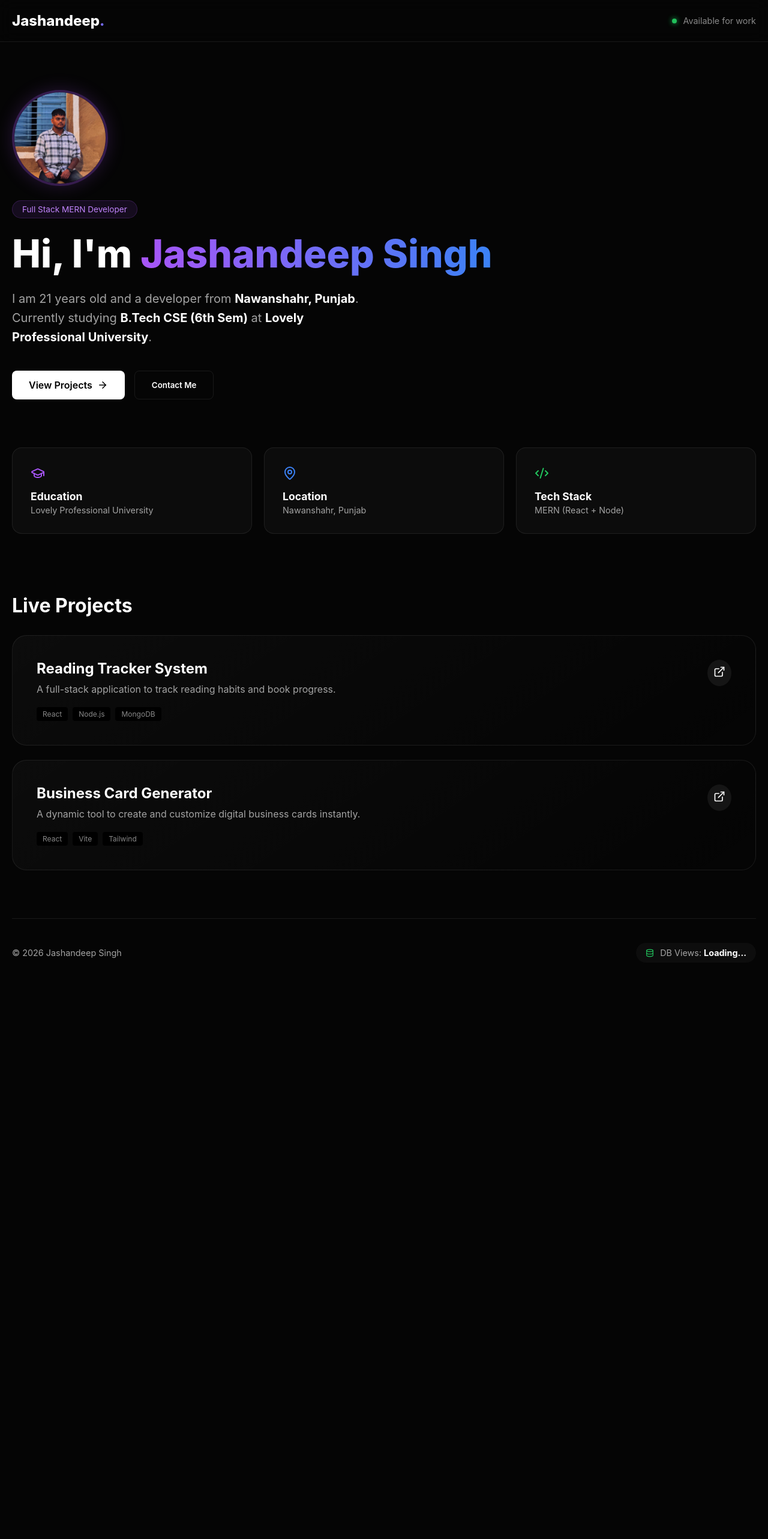
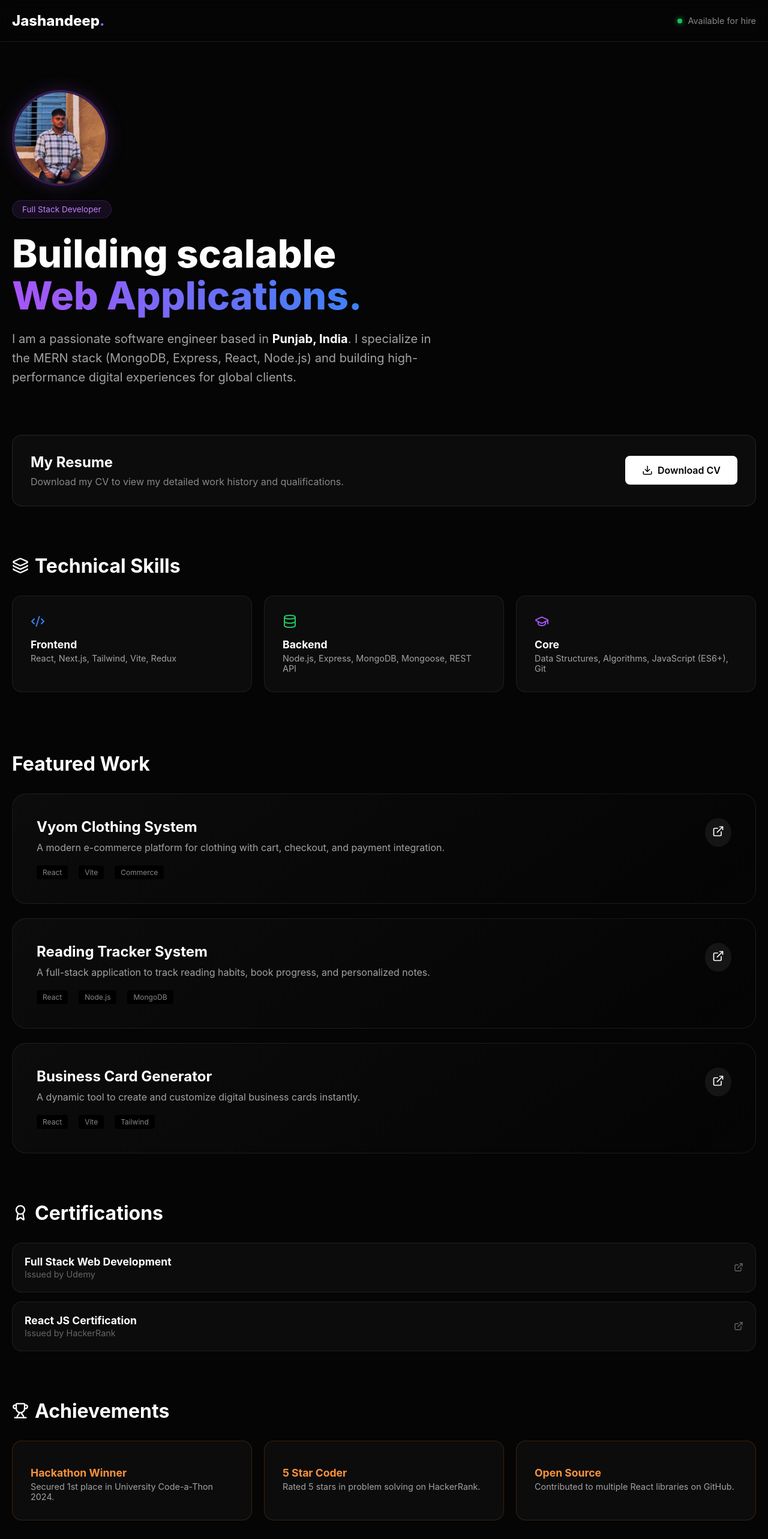
Before and after one commit to JashanLPU/jashandeep-portfolio, a React (Vite) app: page / in a window 1280 px wide. Shown: the top 2566 px of the page at 60% size. Before the commit the page ends 1645 px from the top, so only its background shows below. Built offline with nearby package versions, Linux system fonts and the light colour scheme; no server answers.

Commit message:
Update portfolio with professional sections and new project

```diff
--- a/src/App.jsx
+++ b/src/App.jsx
@@ -2,18 +2,25 @@ import { useEffect, useState } from "react";
 import { motion } from "framer-motion";
 import {
   Code2, Database, MapPin, GraduationCap,
-  ExternalLink, ArrowRight
+  ExternalLink, ArrowRight, Download, FileText,
+  Award, Layers, Trophy, Mail, Linkedin, Github
 } from "lucide-react";
 
-// --- IMPORT YOUR PHOTO HERE ---
-// Make sure 'me.jpg' is inside the 'src' folder!
+// --- IMPORT YOUR PHOTO ---
 import me from './me.jpg';
 
-// --- YOUR LIVE PROJECTS ---
+// --- DATA CONFIGURATION ---
+
 const projects = [
   {
+    title: "Vyom Clothing System",
+    desc: "A modern e-commerce platform for clothing with cart, checkout, and payment integration.",
+    tags: ["React", "Vite", "Commerce"],
+    link: "https://vyom-clothing-system-qrdb-fhzonb1k3-jashabdeeps-projects.vercel.app/"
+  },
+  {
     title: "Reading Tracker System",
-    desc: "A full-stack application to track reading habits and book progress.",
+    desc: "A full-stack application to track reading habits, book progress, and personalized notes.",
     tags: ["React", "Node.js", "MongoDB"],
     link: "https://reading-tracker-system1-vkbm.vercel.app/"
   },
@@ -25,18 +32,29 @@ const projects = [
   }
 ];
 
+const certifications = [
+  { name: "Full Stack Web Development", issuer: "Udemy", link: "#" },
+  { name: "React JS Certification", issuer: "HackerRank", link: "#" },
+  // Add more certifications here
+];
+
+const achievements = [
+  { title: "Hackathon Winner", desc: "Secured 1st place in University Code-a-Thon 2024." },
+  { title: "5 Star Coder", desc: "Rated 5 stars in problem solving on HackerRank." },
+  { title: "Open Source", desc: "Contributed to multiple React libraries on GitHub." }
+];
+
 function App() {
   const [views, setViews] = useState(null);
 
   useEffect(() => {
-    // This connects to your Vercel Backend (api/views.js)
     fetch('/api/views', { method: 'POST' })
       .then(async (res) => {
         if (!res.ok) throw new Error("API Failed");
         return res.json();
       })
       .then(data => setViews(data.count))
-      .catch(err => console.log("Backend not active locally (Expected on localhost)"));
+      .catch(err => console.log("Backend not active locally"));
   }, []);
 
   return (
@@ -48,74 +66,81 @@ function App() {
           <h2 style={{ fontWeight: 800 }}>Jashandeep<span className="gradient-text">.</span></h2>
           <div style={{ display: 'flex', alignItems: 'center', gap: '10px', fontSize: '0.9rem', color: '#888' }}>
             <div className="status-dot"></div>
-            <span>Available for work</span>
+            <span>Available for hire</span>
           </div>
         </div>
       </nav>
 
       <div className="container">
 
-        {/* Hero Section */}
-        <section className="hero">
+        {/* 1. ABOUT ME */}
+        <section className="hero" style={{ paddingBottom: '40px' }}>
           <motion.div
             initial={{ opacity: 0, y: 30 }}
             animate={{ opacity: 1, y: 0 }}
             transition={{ duration: 0.8 }}
           >
-            {/* --- YOUR PROFILE PICTURE --- */}
             <img src={me} alt="Jashandeep Singh" className="profile-img" />
 
-            <span className="badge">Full Stack MERN Developer</span>
+            <span className="badge">Full Stack Developer</span>
 
-            <h1>
-              Hi, I'm <span className="gradient-text">Jashandeep Singh</span>
+            <h1 style={{ marginBottom: '20px' }}>
+              Building scalable <br />
+              <span className="gradient-text">Web Applications.</span>
             </h1>
 
-            <p>
-              I am 21 years old and a developer from <b style={{color:'white'}}>Nawanshahr, Punjab</b>.
-              Currently studying <b style={{color:'white'}}>B.Tech CSE (6th Sem)</b> at <b style={{color:'white'}}>Lovely Professional University</b>.
+            <p style={{ maxWidth: '700px' }}>
+              I am a passionate software engineer based in <b style={{color:'white'}}>Punjab, India</b>.
+              I specialize in the MERN stack (MongoDB, Express, React, Node.js) and building high-performance
+              digital experiences for global clients.
             </p>
-
-            <div className="btn-group">
-              <a href="#projects" className="btn-primary">
-                View Projects <ArrowRight size={18} />
-              </a>
-              <button className="btn-secondary">Contact Me</button>
-            </div>
           </motion.div>
         </section>
 
-        {/* Info Grid */}
-        <section className="info-grid">
+        {/* 2. RESUME */}
+        <section style={{ marginBottom: '80px' }}>
           <motion.div
-            className="card"
-            initial={{ opacity: 0 }} whileInView={{ opacity: 1 }} transition={{ delay: 0.1 }}
+            initial={{ opacity: 0 }}
+            whileInView={{ opacity: 1 }}
+            style={{ padding: '30px', background: 'rgba(255,255,255,0.03)', borderRadius: '16px', border: '1px solid rgba(255,255,255,0.1)', display: 'flex', alignItems: 'center', justifyContent: 'space-between', flexWrap: 'wrap', gap: '20px' }}
           >
-            <GraduationCap size={24} color="#a855f7" />
-            <h3>Education</h3>
-            <p>Lovely Professional University</p>
-          </motion.div>
-          <motion.div
-            className="card"
-            initial={{ opacity: 0 }} whileInView={{ opacity: 1 }} transition={{ delay: 0.2 }}
-          >
-            <MapPin size={24} color="#3b82f6" />
-            <h3>Location</h3>
-            <p>Nawanshahr, Punjab</p>
-          </motion.div>
-          <motion.div
-            className="card"
-            initial={{ opacity: 0 }} whileInView={{ opacity: 1 }} transition={{ delay: 0.3 }}
-          >
-            <Code2 size={24} color="#22c55e" />
-            <h3>Tech Stack</h3>
-            <p>MERN (React + Node)</p>
+            <div>
+              <h3 style={{ fontSize: '1.5rem', marginBottom: '8px' }}>My Resume</h3>
+              <p style={{ color: '#888' }}>Download my CV to view my detailed work history and qualifications.</p>
+            </div>
+            <a href="/resume.pdf" download className="btn-primary" style={{ cursor: 'pointer' }}>
+              <Download size={18} /> Download CV
+            </a>
           </motion.div>
         </section>
 
-        {/* Projects */}
-        <section id="projects">
-          <h2 style={{ fontSize: '2rem', marginBottom: '30px' }}>Live Projects</h2>
+        {/* 3. SKILLS */}
+        <section style={{ marginBottom: '80px' }}>
+          <h2 style={{ fontSize: '2rem', marginBottom: '30px', display:'flex', alignItems:'center', gap:'10px' }}>
+            <Layers size={28} className="text-purple-500"/> Technical Skills
+          </h2>
+          <div className="info-grid">
+            <motion.div className="card" whileHover={{ y: -5 }}>
+              <Code2 size={24} color="#3b82f6" />
+              <h3>Frontend</h3>
+              <p>React, Next.js, Tailwind, Vite, Redux</p>
+            </motion.div>
+            <motion.div className="card" whileHover={{ y: -5 }}>
+              <Database size={24} color="#22c55e" />
+              <h3>Backend</h3>
+              <p>Node.js, Express, MongoDB, Mongoose, REST API</p>
+            </motion.div>
+            <motion.div className="card" whileHover={{ y: -5 }}>
+              <GraduationCap size={24} color="#a855f7" />
+              <h3>Core</h3>
+              <p>Data Structures, Algorithms, JavaScript (ES6+), Git</p>
+            </motion.div>
+          </div>
+        </section>
+
+        {/* 4. PROJECTS */}
+        <section id="projects" style={{ marginBottom: '80px' }}>
+          <h2 style={{ fontSize: '2rem', marginBottom: '30px' }}>Featured Work</h2>
           {projects.map((proj, i) => (
             <motion.div
               key={i}
@@ -125,23 +150,92 @@ function App() {
               <div>
                 <h3 style={{ fontSize: '1.5rem', marginBottom: '10px' }}>{proj.title}</h3>
                 <p style={{ color: '#a3a3a3', marginBottom: '20px' }}>{proj.desc}</p>
-                <div style={{ display: 'flex' }}>
+                <div style={{ display: 'flex', gap:'10px' }}>
                   {proj.tags.map(tag => <span key={tag} className="tag">{tag}</span>)}
                 </div>
               </div>
-              <a href={proj.link} target="_blank" rel="noopener noreferrer" style={{ color: 'white', background:'#ffffff10', padding:'10px', borderRadius:'50%' }}>
+              <a href={proj.link} target="_blank" rel="noopener noreferrer" style={{ color: 'white', background:'#ffffff10', padding:'12px', borderRadius:'50%' }}>
                 <ExternalLink size={20} />
               </a>
             </motion.div>
           ))}
         </section>
 
+        {/* 5. CERTIFICATIONS */}
+        <section style={{ marginBottom: '80px' }}>
+          <h2 style={{ fontSize: '2rem', marginBottom: '30px', display:'flex', alignItems:'center', gap:'10px' }}>
+            <Award size={28} className="text-yellow-500"/> Certifications
+          </h2>
+          <div style={{ display: 'grid', gap: '15px' }}>
+            {certifications.map((cert, i) => (
+              <motion.a
+                key={i}
+                href={cert.link}
+                target="_blank"
+                className="card"
+                style={{ textDecoration: 'none', display: 'flex', alignItems: 'center', justifyContent: 'space-between', padding: '20px' }}
+                whileHover={{ x: 5, borderColor: '#a855f7' }}
+              >
+                <div>
+                  <h4 style={{ color: 'white', fontSize: '1.1rem' }}>{cert.name}</h4>
+                  <span style={{ color: '#666', fontSize: '0.9rem' }}>Issued by {cert.issuer}</span>
+                </div>
+                <ExternalLink size={16} color="#666" />
+              </motion.a>
+            ))}
+          </div>
+        </section>
+
+        {/* 6. ACHIEVEMENTS (New) */}
+        <section style={{ marginBottom: '80px' }}>
+          <h2 style={{ fontSize: '2rem', marginBottom: '30px', display:'flex', alignItems:'center', gap:'10px' }}>
+            <Trophy size={28} className="text-orange-500"/> Achievements
+          </h2>
+          <div className="info-grid">
+            {achievements.map((item, i) => (
+              <motion.div
+                key={i}
+                className="card"
+                whileHover={{ y: -5 }}
+                style={{ borderColor: 'rgba(249, 115, 22, 0.2)' }}
+              >
+                <h3 style={{ color: '#fb923c' }}>{item.title}</h3>
+                <p>{item.desc}</p>
+              </motion.div>
+            ))}
+          </div>
+        </section>
+
+        {/* 7. CONTACT (New) */}
+        <section id="contact" style={{ marginBottom: '100px' }}>
+          <h2 style={{ fontSize: '2rem', marginBottom: '30px' }}>Get In Touch</h2>
+          <div style={{ padding: '40px', background: 'linear-gradient(145deg, rgba(255,255,255,0.03) 0%, rgba(0,0,0,0) 100%)', border: '1px solid rgba(255,255,255,0.1)', borderRadius: '24px', textAlign: 'center' }}>
+            <h3 style={{ fontSize: '1.8rem', marginBottom: '10px' }}>Let's Work Together</h3>
+            <p style={{ color: '#888', marginBottom: '30px', maxWidth:'500px', margin:'0 auto 30px' }}>
+              I am currently available for freelance projects and full-time opportunities.
+              Let's build something amazing.
+            </p>
+
+            <div style={{ display: 'flex', justifyContent: 'center', gap: '20px', flexWrap: 'wrap' }}>
+              <a href="mailto:contact@jashandeep.dev" className="btn-primary" style={{ minWidth: '160px', justifyContent:'center' }}>
+                <Mail size={18} /> Email Me
+              </a>
+              <a href="https://linkedin.com/in/your-profile" target="_blank" className="btn-secondary" style={{ minWidth: '160px', justifyContent:'center', display:'flex', alignItems:'center', gap:'8px' }}>
+                <Linkedin size={18} /> LinkedIn
+              </a>
+              <a href="https://github.com/JashanLPU" target="_blank" className="btn-secondary" style={{ minWidth: '160px', justifyContent:'center', display:'flex', alignItems:'center', gap:'8px' }}>
+                <Github size={18} /> GitHub
+              </a>
+            </div>
+          </div>
+        </section>
+
         {/* Footer */}
         <footer className="footer">
-          <p>© 2026 Jashandeep Singh</p>
+          <p>© 2026 Jashandeep Singh. All rights reserved.</p>
           <div className="db-stats">
             <Database size={14} color="#22c55e" />
-            <span>DB Views: <strong style={{ color: 'white' }}>{views ?? "Loading..."}</strong></span>
+            <span>Profile Views: <strong style={{ color: 'white' }}>{views ?? "..."}</strong></span>
           </div>
         </footer>
 
```
